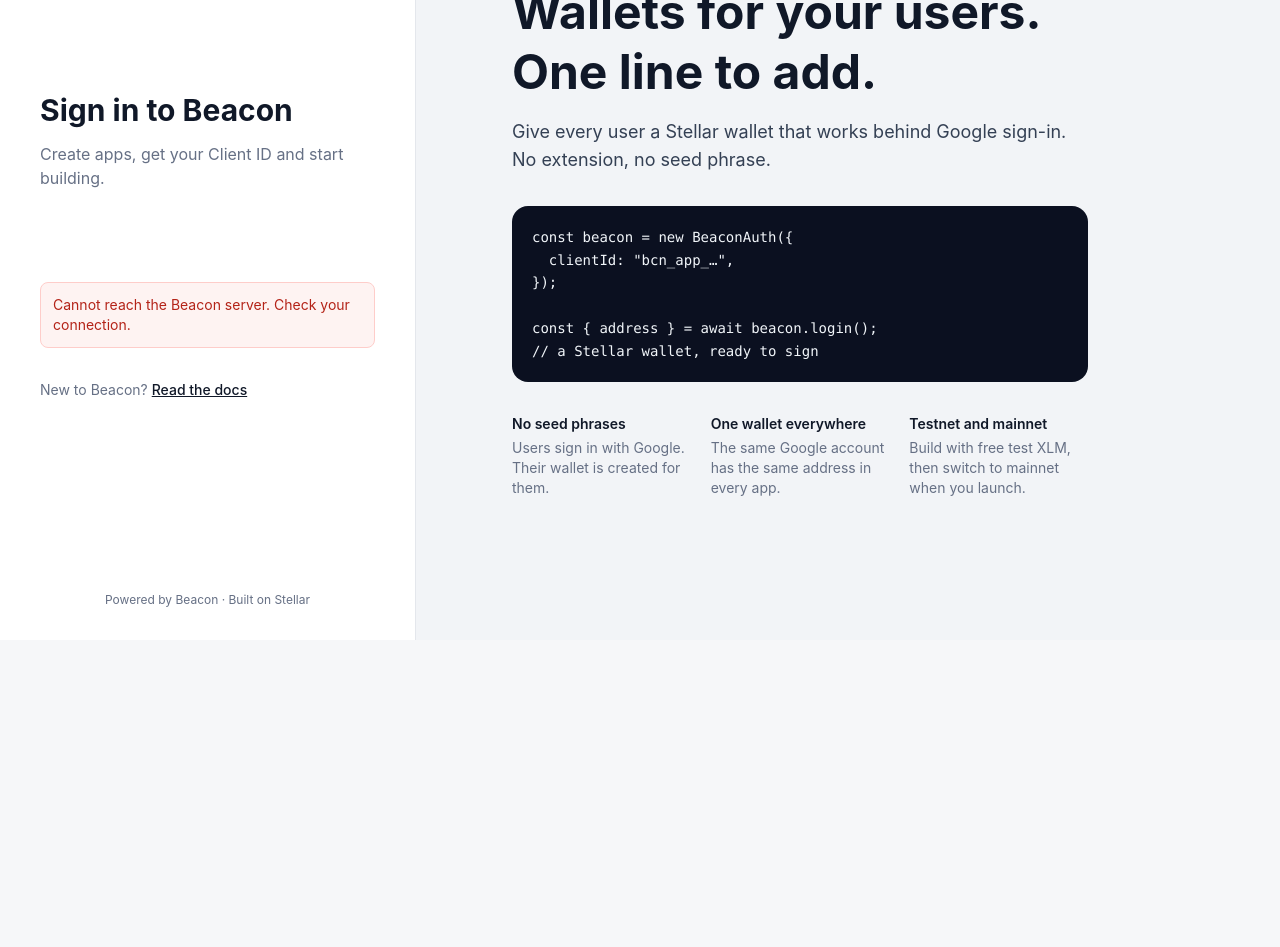
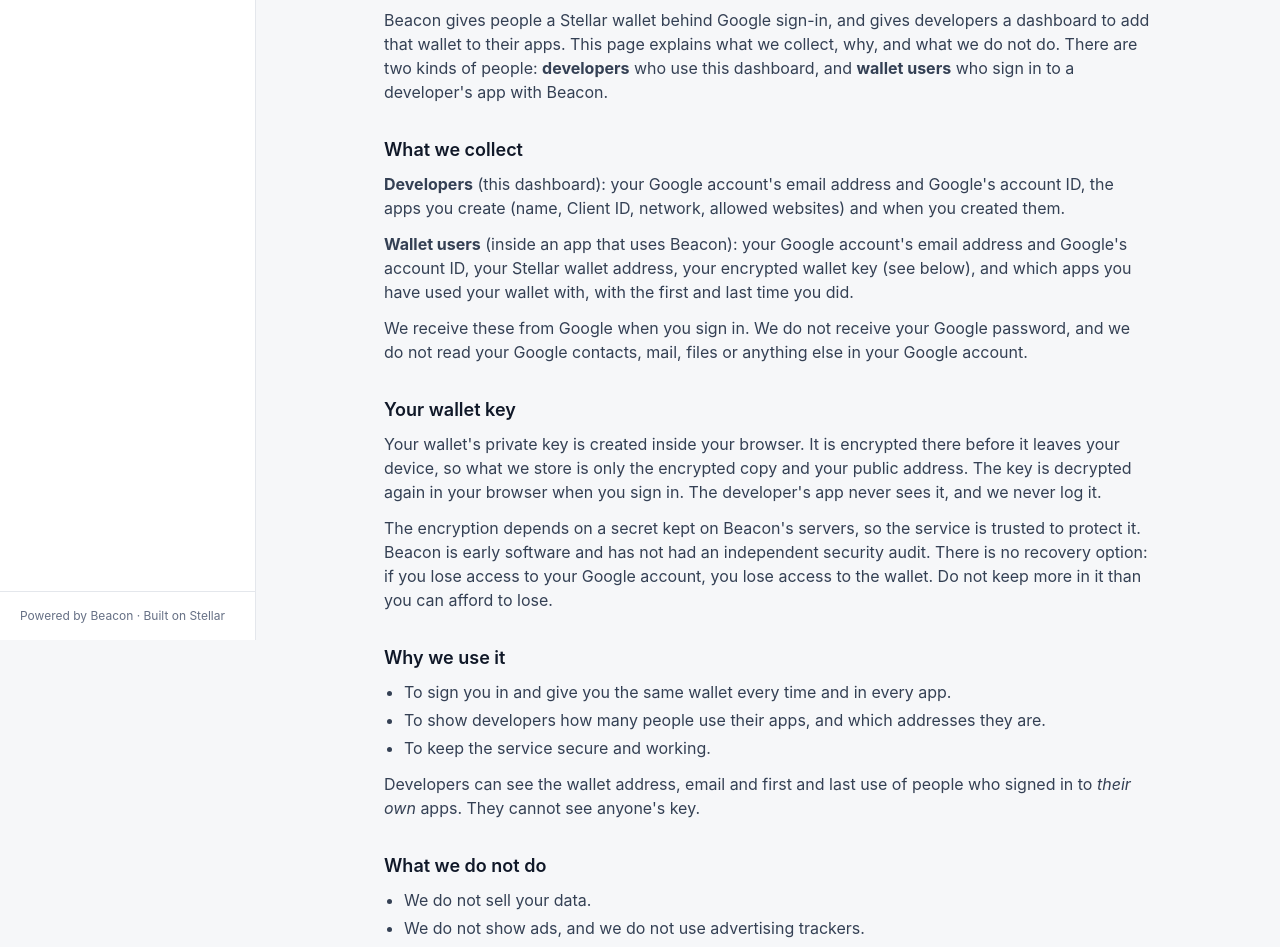
Before and after one commit to Beacon-mcu/Developer-Dashboard, a React (Vite) app: page /privacy in a window 1280 px wide. Before the commit this address led to /login. Shown: the part 160-1107 px from the top of the page. Before the commit the page ends 800 px from the top, so only its background shows below. Built offline with nearby package versions, Linux system fonts and the light colour scheme; no server answers.

Commit message:
feat: add App root, Login, and Privacy pages

```diff
--- a/src/App.tsx
+++ b/src/App.tsx
@@ -7,6 +7,7 @@ import { ThemeProvider } from "./lib/theme";
 import { Apps } from "./pages/Apps";
 import { Docs } from "./pages/Docs";
 import { Login } from "./pages/Login";
+import { Privacy } from "./pages/Privacy";
 import { AppLayout } from "./pages/app/AppLayout";
 import { DomainsPage } from "./pages/app/DomainsPage";
 import { Overview } from "./pages/app/Overview";
@@ -27,6 +28,7 @@ export function App() {
             <Route element={<Shell />}>
               <Route path="/" element={<Navigate to="/apps" replace />} />
               <Route path="/docs" element={<Docs />} />
+              <Route path="/privacy" element={<Privacy />} />
               <Route
                 path="/apps"
                 element={
--- a/src/pages/Login.tsx
+++ b/src/pages/Login.tsx
@@ -109,7 +109,12 @@ export function Login() {
           </p>
         </div>
 
-        <p className="text-center text-xs text-muted">Powered by Beacon · Built on Stellar</p>
+        <p className="text-center text-xs text-muted">
+          Powered by Beacon · Built on Stellar ·{" "}
+          <Link to="/privacy" className="underline">
+            Privacy
+          </Link>
+        </p>
       </section>
 
       {/* ---- the pitch: large screens only ---- */}
--- /dev/null
+++ b/src/pages/Privacy.tsx
@@ -0,0 +1,139 @@
+import type { ReactNode } from "react";
+import { Link } from "react-router-dom";
+import { PageHeader } from "../components/ui";
+
+// Where people can send privacy questions and deletion requests. Fill this in; the contact line is hidden while it is empty.
+const CONTACT_EMAIL = "";
+
+const UPDATED = "18 November 2026";
+
+function Section({ title, children }: { title: string; children: ReactNode }) {
+  return (
+    <section className="mt-8">
+      <h2 className="text-lg font-semibold text-ink">{title}</h2>
+      <div className="mt-2 space-y-3 text-ink-soft">{children}</div>
+    </section>
+  );
+}
+
+// Public page (no sign-in needed). Keep it true to what the backend stores (backend/schema.sql).
+export function Privacy() {
+  return (
+    <div className="mx-auto max-w-3xl">
+      <PageHeader title="Privacy Policy" description={`Last updated ${UPDATED}`} />
+
+      <p className="text-ink-soft">
+        Beacon gives people a Stellar wallet behind Google sign-in, and gives developers a dashboard to add that wallet to
+        their apps. This page explains what we collect, why, and what we do not do. There are two kinds of people:{" "}
+        <strong>developers</strong> who use this dashboard, and <strong>wallet users</strong> who sign in to a developer's
+        app with Beacon.
+      </p>
+
+      <Section title="What we collect">
+        <p>
+          <strong>Developers</strong> (this dashboard): your Google account's email address and Google's account ID, the
+          apps you create (name, Client ID, network, allowed websites) and when you created them.
+        </p>
+        <p>
+          <strong>Wallet users</strong> (inside an app that uses Beacon): your Google account's email address and Google's
+          account ID, your Stellar wallet address, your encrypted wallet key (see below), and which apps you have used
+          your wallet with, with the first and last time you did.
+        </p>
+        <p>
+          We receive these from Google when you sign in. We do not receive your Google password, and we do not read your
+          Google contacts, mail, files or anything else in your Google account.
+        </p>
+      </Section>
+
+      <Section title="Your wallet key">
+        <p>
+          Your wallet's private key is created inside your browser. It is encrypted there before it leaves your device,
+          so what we store is only the encrypted copy and your public address. The key is decrypted again in your browser
+          when you sign in. The developer's app never sees it, and we never log it.
+        </p>
+        <p>
+          The encryption depends on a secret kept on Beacon's servers, so the service is trusted to protect it. Beacon is
+          early software and has not had an independent security audit. There is no recovery option: if you lose access
+          to your Google account, you lose access to the wallet. Do not keep more in it than you can afford to lose.
+        </p>
+      </Section>
+
+      <Section title="Why we use it">
+        <ul className="list-disc space-y-1 pl-5">
+          <li>To sign you in and give you the same wallet every time and in every app.</li>
+          <li>To show developers how many people use their apps, and which addresses they are.</li>
+          <li>To keep the service secure and working.</li>
+        </ul>
+        <p>
+          Developers can see the wallet address, email and first and last use of people who signed in to <em>their own</em>{" "}
+          apps. They cannot see anyone's key.
+        </p>
+      </Section>
+
+      <Section title="What we do not do">
+        <ul className="list-disc space-y-1 pl-5">
+          <li>We do not sell your data.</li>
+          <li>We do not show ads, and we do not use advertising trackers.</li>
+          <li>We do not share your data with anyone except the services that run Beacon, listed below.</li>
+        </ul>
+        <p>
+          Anything you do on the Stellar network, such as a payment, is public by design and is not something we can
+          remove.
+        </p>
+      </Section>
+
+      <Section title="Storage in your browser">
+        <p>
+          After you sign in, a short-lived sign-in token (about an hour) is kept in your browser so you do not have to
+          sign in again on every page. The wallet keeps it in the tab's session storage, which is cleared when you close
+          the tab. The dashboard also remembers your light or dark theme choice. We do not use these for tracking.
+        </p>
+      </Section>
+
+      <Section title="Who runs it for us">
+        <p>
+          Beacon runs on <strong>Cloudflare</strong> (the servers and database) and <strong>Vercel</strong> (this
+          dashboard's website). Sign-in is provided by <strong>Google</strong>. These providers handle data on our behalf
+          under their own privacy terms.
+        </p>
+      </Section>
+
+      <Section title="How long we keep it">
+        <p>
+          We keep your information while your account exists. Developers can delete apps in the dashboard. To have your
+          information removed entirely, ask us using the contact below.
+        </p>
+      </Section>
+
+      <Section title="Your choices">
+        <p>
+          You can ask to see, correct or delete the information we hold about you. Deleting a wallet means its encrypted
+          key is removed, and you will no longer be able to use it. Any funds in it would be lost unless you moved them
+          first.
+        </p>
+        {CONTACT_EMAIL && (
+          <p>
+            Contact:{" "}
+            <a className="font-medium text-ink underline" href={`mailto:${CONTACT_EMAIL}`}>
+              {CONTACT_EMAIL}
+            </a>
+          </p>
+        )}
+      </Section>
+
+      <Section title="Children">
+        <p>Beacon is not meant for children under 13, and we do not knowingly collect their information.</p>
+      </Section>
+
+      <Section title="Changes">
+        <p>If this policy changes we will update the date at the top of the page.</p>
+      </Section>
+
+      <p className="mt-10 text-sm text-muted">
+        <Link to="/docs" className="underline">
+          Back to the docs
+        </Link>
+      </p>
+    </div>
+  );
+}
```
